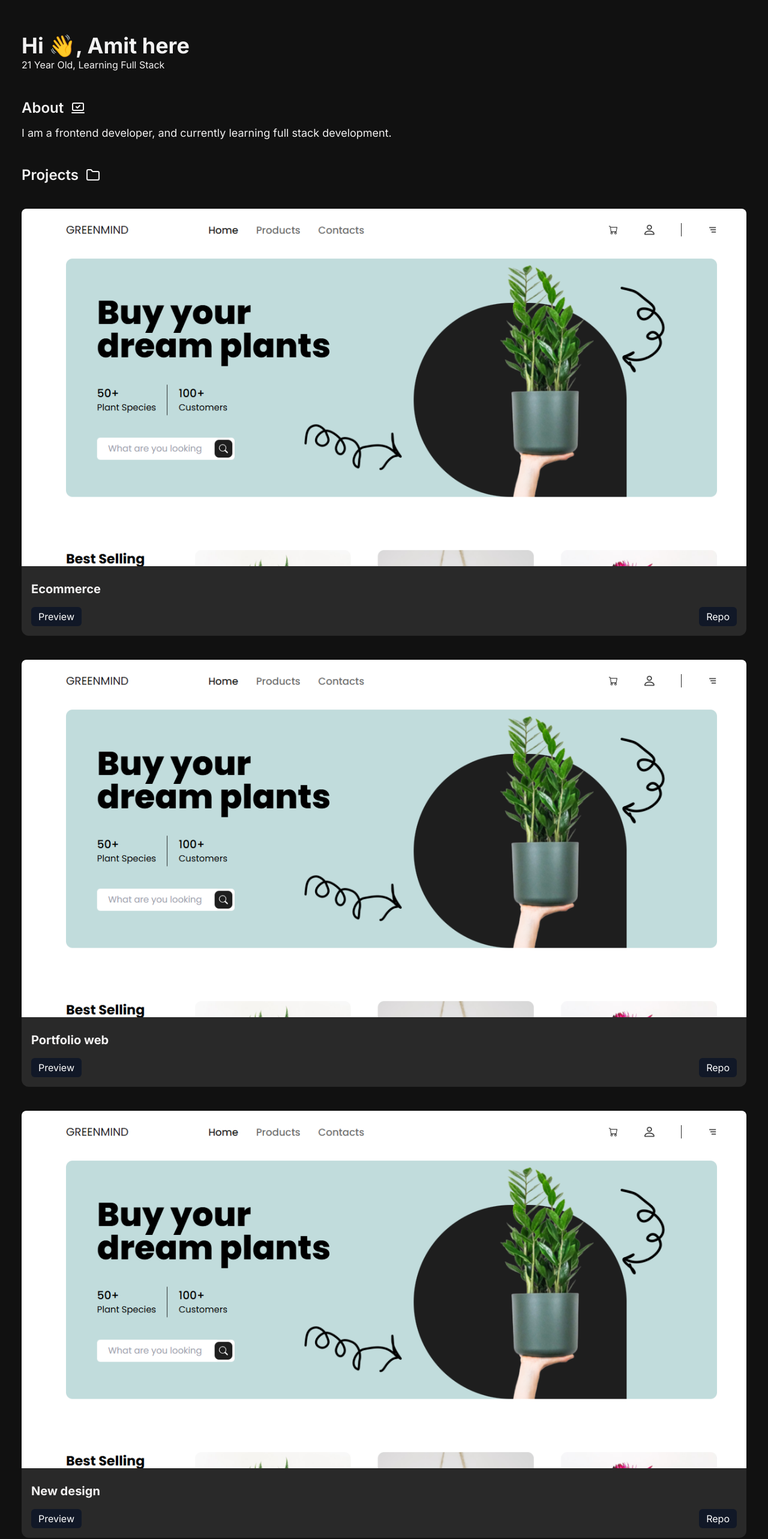
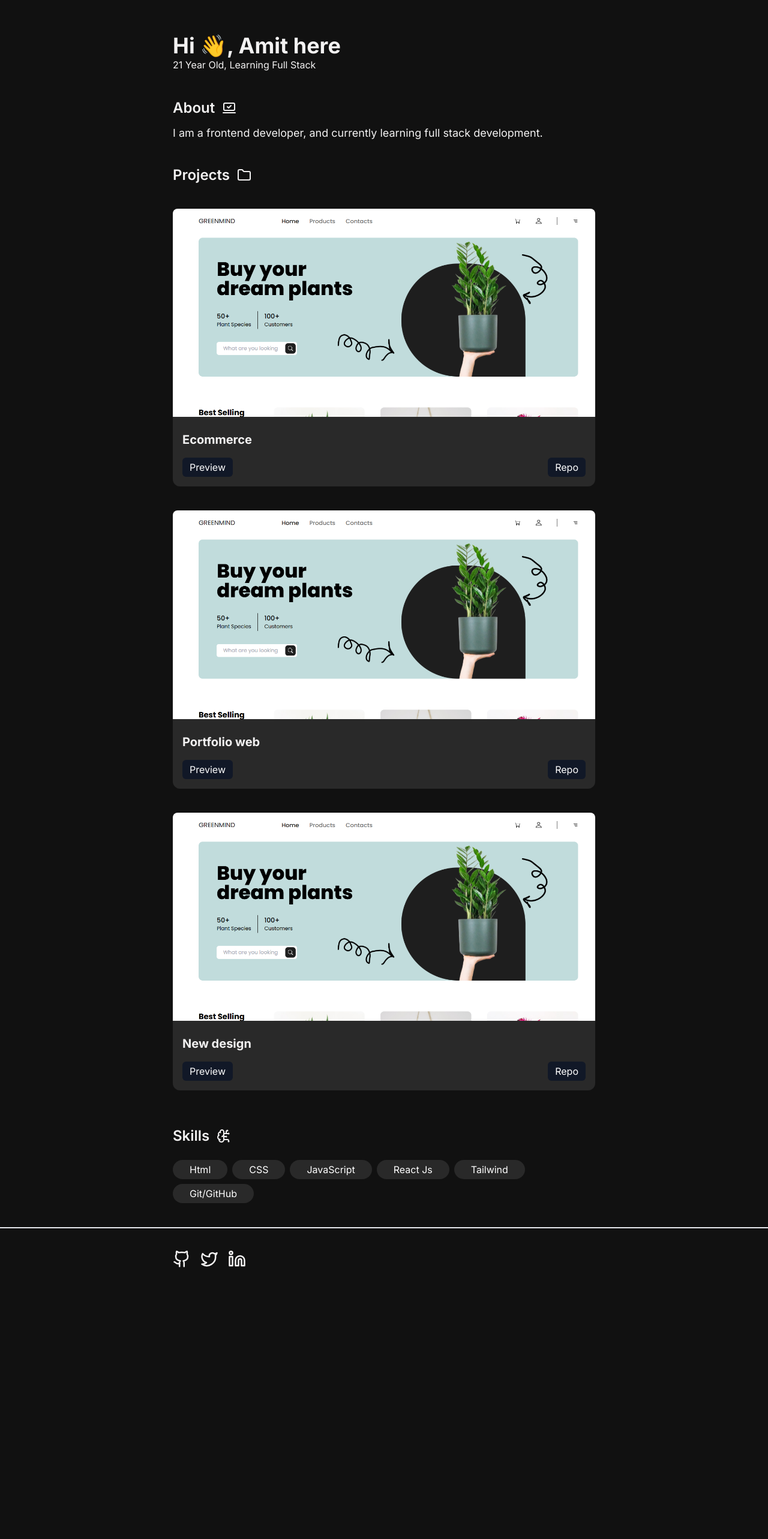
Before and after one commit to amitkushh/portfolio-amitkushh, a Next.js app: page / in a window 1280 px wide. Shown: the top 2566 px of the page at 60% size. After the commit the page ends 2150 px from the top, so only its background shows below. Built offline with nearby package versions, Linux system fonts and the light colour scheme.

Commit message:
all devices responsive design done

```diff
--- a/src/components/About.jsx
+++ b/src/components/About.jsx
@@ -2,7 +2,7 @@ import { LaptopMinimalCheck } from "lucide-react";
 
 function About() {
   return (
-    <div className="flext flex-col px-9 pb-5">
+    <div className="flext flex-col px-9 pb-5 md:px-56 lg:px-72">
       <h2 className="text-2xl font-semibold mb-3 flex gap-3 items-center">
         About <LaptopMinimalCheck />
       </h2>
--- a/src/components/Footer.jsx
+++ b/src/components/Footer.jsx
@@ -4,7 +4,7 @@ import { Linkedin } from "lucide-react";
 
 function Footer() {
   return (
-    <div className="flext flex-col px-9 py-9">
+    <div className="flext flex-col px-9 py-9 md:px-56 lg:px-72">
       <div className="flex items-center gap-4">
         <span>
           <a href="https://github.com/amitkushh">
--- a/src/components/Header.jsx
+++ b/src/components/Header.jsx
@@ -2,7 +2,7 @@ import React from "react";
 
 function Header() {
   return (
-    <div className="flex px-9 pt-14 pb-11">
+    <div className="flex px-9 pt-14 pb-11 md:px-56 lg:px-72">
       <div className="flex flex-col">
         <h1 className="text-4xl font-bold">Hi &#128075;, Amit here</h1>
         <p>21 Year Old, Learning Full Stack</p>
--- a/src/components/Projects.jsx
+++ b/src/components/Projects.jsx
@@ -3,7 +3,7 @@ import Cards from "../components/SmallProjects/Cards";
 
 function Projects() {
   return (
-    <div className="flext flex-col px-9 py-5">
+    <div className="flext flex-col px-9 py-5 md:px-56 lg:px-72">
       <h2 className="text-2xl font-semibold mb-10 flex gap-3 items-center ">
         Projects <Folder />
       </h2>
--- a/src/components/Skills.jsx
+++ b/src/components/Skills.jsx
@@ -2,7 +2,7 @@ import { BrainCircuit } from "lucide-react";
 
 function Skills() {
   return (
-    <div className="flext flex-col px-9 py-10 border-b-2">
+    <div className="flext flex-col px-9 py-10 border-b-2 md:px-56 lg:px-72">
       <h2 className="text-2xl font-semibold mb-6 flex gap-3 items-center">
         Skills <BrainCircuit />
       </h2>
```
